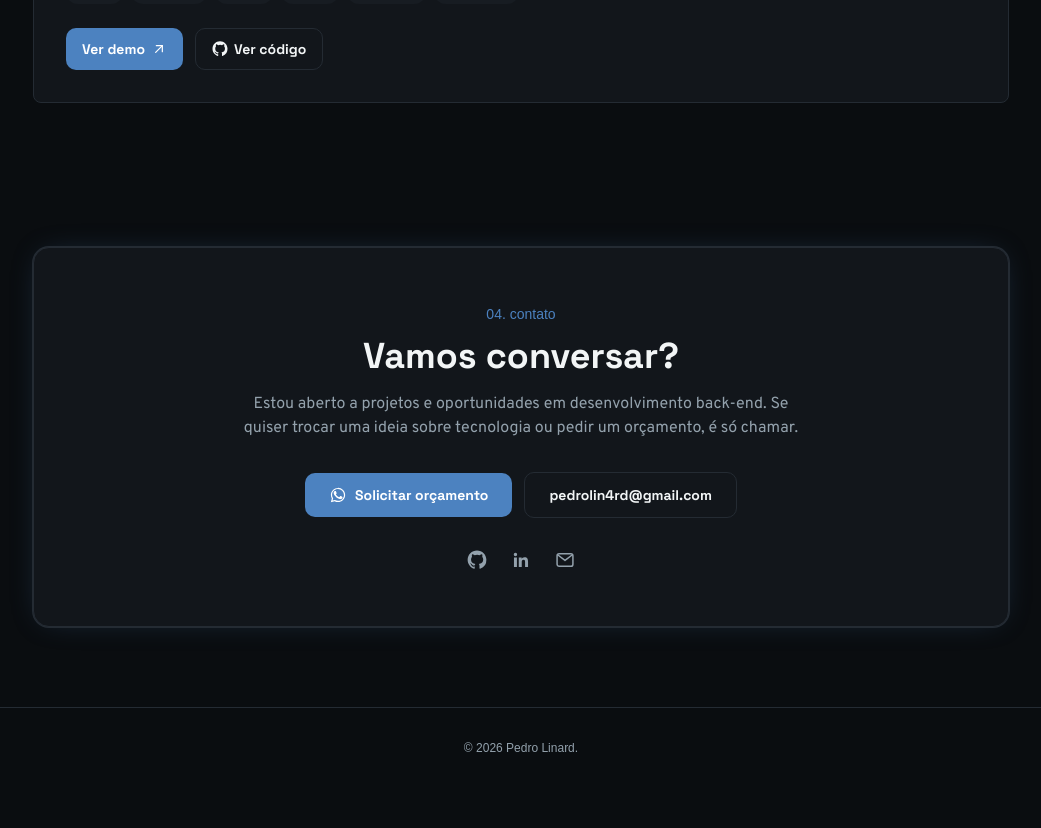
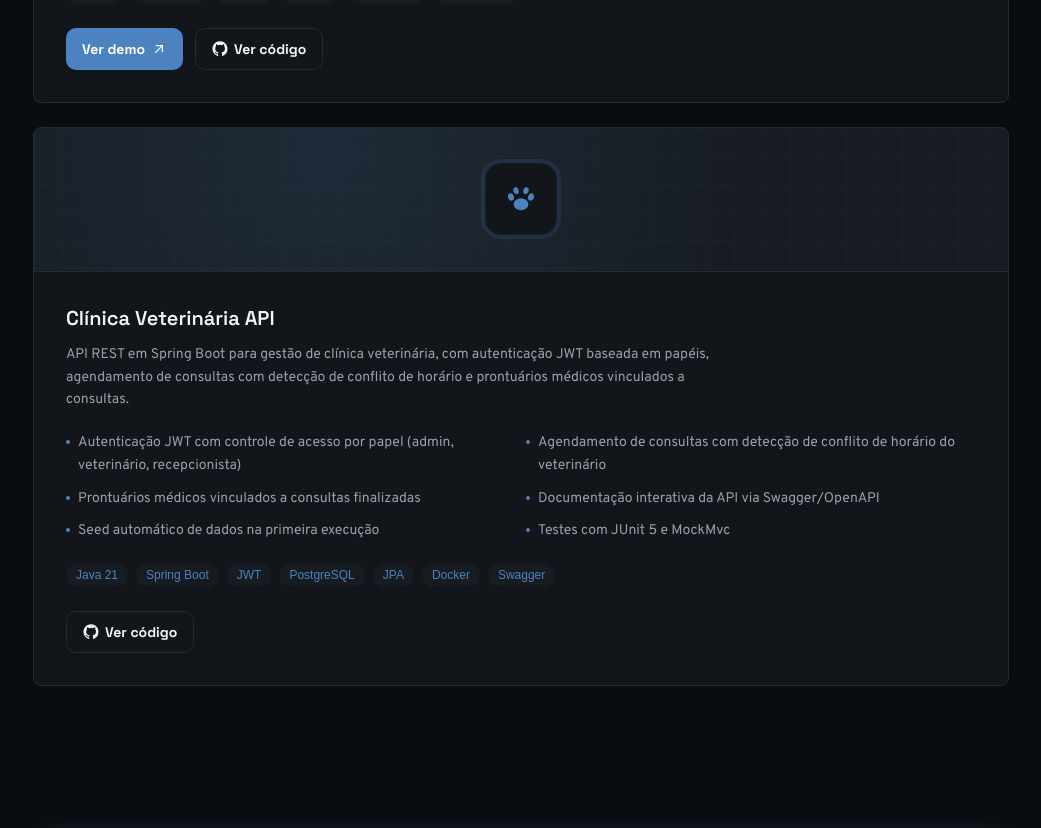
Before and after one commit to pedrolinard/portifolio, a Next.js app: page / in a window 1280 px wide. Shown: the part 2660-3488 px from the top of the page, without its empty margins (119-1160 px from the left). Before the commit the page ends 3448 px from the top, so only its background shows below. Built offline with nearby package versions, Linux system fonts and the light colour scheme; a web font is replaced by a local one.

Commit message:
Adiciona projeto Clínica Veterinária API

```diff
--- a/src/components/Projects.tsx
+++ b/src/components/Projects.tsx
@@ -1,4 +1,4 @@
-import { ArrowUpRightIcon, GithubIcon, LockIcon } from "./icons";
+import { ArrowUpRightIcon, GithubIcon, LockIcon, PawIcon } from "./icons";
 import { SectionHeading } from "./SectionHeading";
 
 type Project = {
@@ -7,7 +7,7 @@ type Project = {
   description: string;
   highlights: string[];
   tags: string[];
-  liveHref: string;
+  liveHref?: string;
   codeHref: string;
 };
 
@@ -27,6 +27,22 @@ const projects: Project[] = [
     tags: ["Next.js", "TypeScript", "Django", "Prisma", "JWT / MFA", "PostgreSQL"],
     liveHref: "https://auth-gateway-kappa.vercel.app",
     codeHref: "https://github.com/pedrolinard/Auth-System",
+  },
+  {
+    title: "Clínica Veterinária API",
+    icon: PawIcon,
+    description:
+      "API REST em Spring Boot para gestão de clínica veterinária, com autenticação JWT baseada em papéis, agendamento de consultas com detecção de conflito de horário e prontuários médicos vinculados a consultas.",
+    highlights: [
+      "Autenticação JWT com controle de acesso por papel (admin, veterinário, recepcionista)",
+      "Agendamento de consultas com detecção de conflito de horário do veterinário",
+      "Prontuários médicos vinculados a consultas finalizadas",
+      "Documentação interativa da API via Swagger/OpenAPI",
+      "Seed automático de dados na primeira execução",
+      "Testes com JUnit 5 e MockMvc",
+    ],
+    tags: ["Java 21", "Spring Boot", "JWT", "PostgreSQL", "JPA", "Docker", "Swagger"],
+    codeHref: "https://github.com/pedrolinard/cllinica-veterinaria",
   },
 ];
 
@@ -114,6 +130,7 @@ export function Projects() {
                 </div>
 
                 <div className="mt-6 flex flex-wrap gap-3">
+                  {project.liveHref && (
                     <a
                       href={project.liveHref}
                       target="_blank"
@@ -123,6 +140,7 @@ export function Projects() {
                     >
                       Ver demo <ArrowUpRightIcon className="h-4 w-4" />
                     </a>
+                  )}
                   <a
                     href={project.codeHref}
                     target="_blank"
--- a/src/components/icons.tsx
+++ b/src/components/icons.tsx
@@ -180,6 +180,18 @@ export function LockIcon(props: React.SVGProps<SVGSVGElement>) {
   );
 }
 
+export function PawIcon(props: React.SVGProps<SVGSVGElement>) {
+  return (
+    <svg viewBox="0 0 24 24" fill="currentColor" {...props}>
+      <ellipse cx="12" cy="16" rx="5.5" ry="4.5" />
+      <ellipse cx="4.5" cy="10.5" rx="2.2" ry="2.8" transform="rotate(-20 4.5 10.5)" />
+      <ellipse cx="19.5" cy="10.5" rx="2.2" ry="2.8" transform="rotate(20 19.5 10.5)" />
+      <ellipse cx="8.3" cy="5.8" rx="2" ry="2.6" transform="rotate(-12 8.3 5.8)" />
+      <ellipse cx="15.7" cy="5.8" rx="2" ry="2.6" transform="rotate(12 15.7 5.8)" />
+    </svg>
+  );
+}
+
 export function WrenchIcon(props: React.SVGProps<SVGSVGElement>) {
   return (
     <svg
```
Lines whose indentation alone changed are shown as unchanged.
